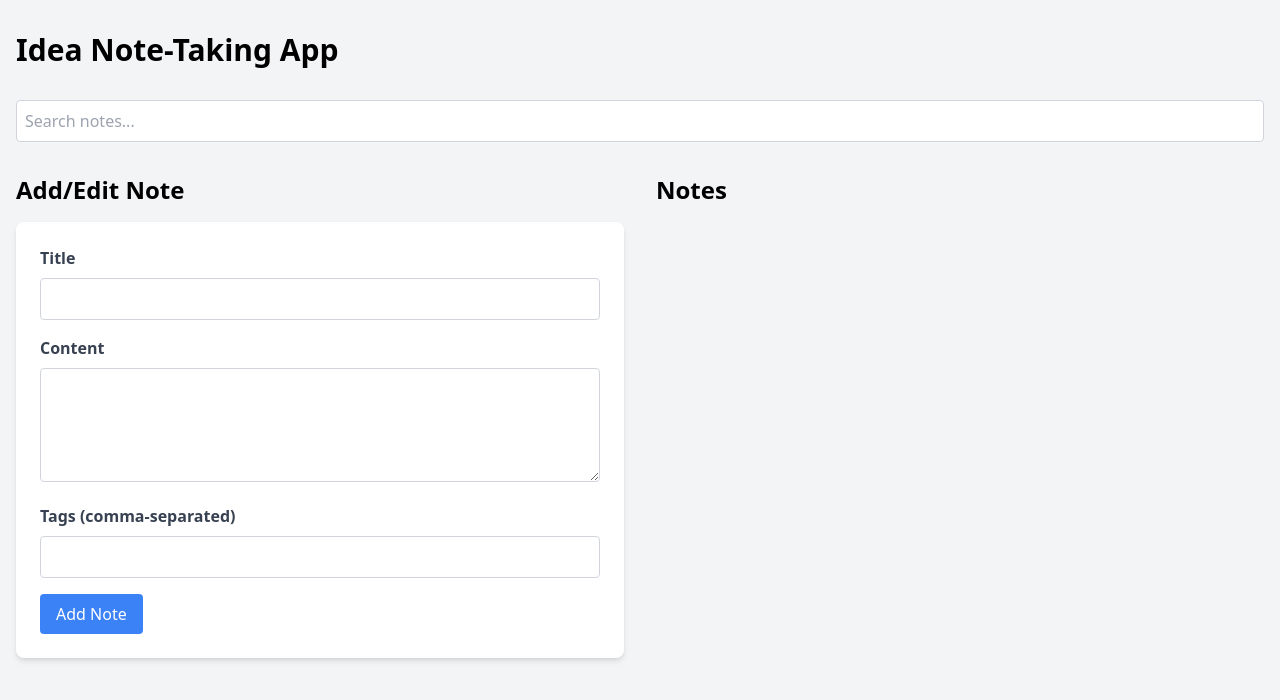
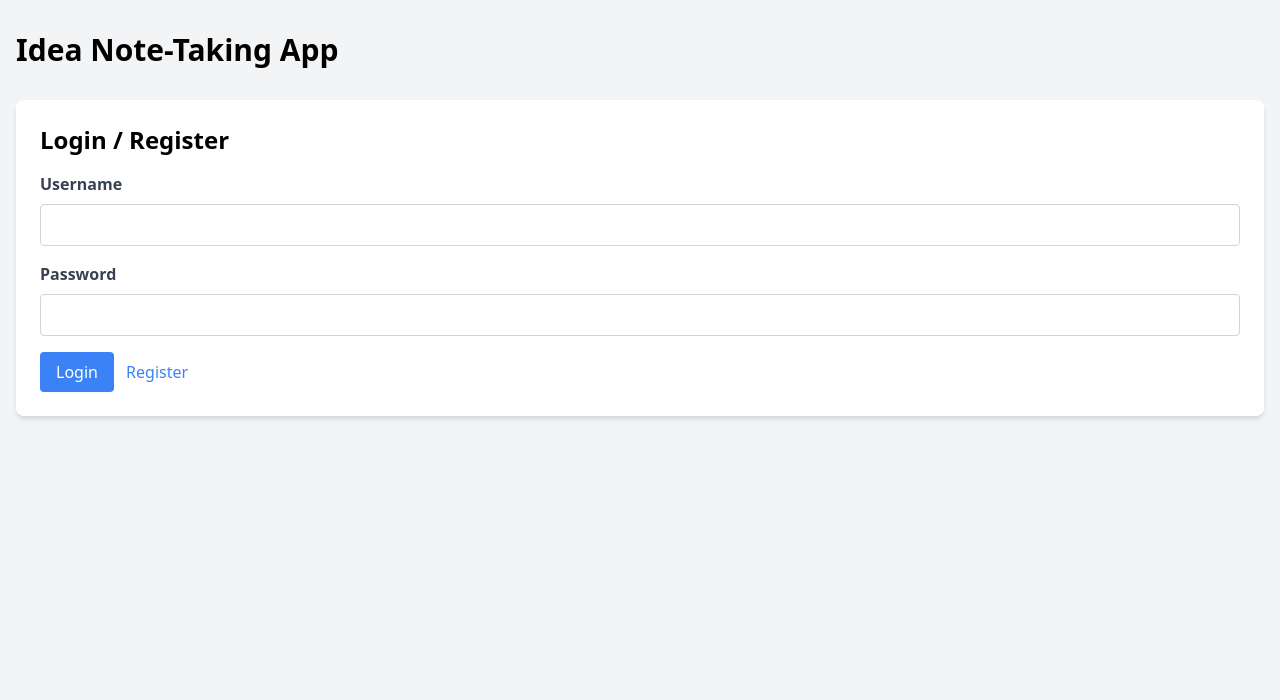
Before and after one commit to hiroshi75/ideavault, a Flask app: page / in a window 1280 px wide. Shown: the top 700 px of the page. Run offline with Flask 3, Linux system fonts and the light colour scheme; data that the repository does not hold is empty.

Commit message:
Agent query: Can you register a new user, log in, create a note, and verify that the note is associated with the logged-in user?

```diff
--- a/app.py
+++ b/app.py
@@ -13,11 +13,12 @@ def create_app():
     app.config["SQLALCHEMY_DATABASE_URI"] = os.environ.get("DATABASE_URL")
     app.config["SQLALCHEMY_TRACK_MODIFICATIONS"] = False
     app.config["SECRET_KEY"] = os.urandom(24)
+    app.config['SESSION_TYPE'] = 'filesystem'
 
     db.init_app(app)
 
     with app.app_context():
-        from models import Note, Tag
+        from models import Note, Tag, User
         db.create_all()
 
     from routes import main as main_blueprint
--- a/pyproject.toml
+++ b/pyproject.toml
@@ -11,6 +11,7 @@ psycopg2-binary = "^2.9.9"
 email-validator = "^2.2.0"
 flask = "^3.0.3"
 flask-sqlalchemy = "^3.1.1"
+flask-session = "^0.8.0"
 
 
 [build-system]
--- a/routes.py
+++ b/routes.py
@@ -1,5 +1,6 @@
-from flask import Blueprint, jsonify, request, render_template
-from models import db, Note, Tag
+from flask import Blueprint, jsonify, request, render_template, session
+from models import db, Note, Tag, User
+from werkzeug.security import generate_password_hash, check_password_hash
 
 main = Blueprint('main', __name__)
 
@@ -7,15 +8,48 @@ main = Blueprint('main', __name__)
 def index():
     return render_template('index.html')
 
+@main.route('/api/register', methods=['POST'])
+def register():
+    data = request.json
+    user = User.query.filter_by(username=data['username']).first()
+    if user:
+        return jsonify({'error': 'Username already exists'}), 400
+    user = User.query.filter_by(email=data['email']).first()
+    if user:
+        return jsonify({'error': 'Email already exists'}), 400
+    new_user = User(username=data['username'], email=data['email'])
+    new_user.set_password(data['password'])
+    db.session.add(new_user)
+    db.session.commit()
+    return jsonify(new_user.to_dict()), 201
+
+@main.route('/api/login', methods=['POST'])
+def login():
+    data = request.json
+    user = User.query.filter_by(username=data['username']).first()
+    if user and user.check_password(data['password']):
+        session['user_id'] = user.id
+        return jsonify(user.to_dict()), 200
+    return jsonify({'error': 'Invalid username or password'}), 401
+
+@main.route('/api/logout', methods=['POST'])
+def logout():
+    session.pop('user_id', None)
+    return '', 204
+
 @main.route('/api/notes', methods=['GET'])
 def get_notes():
-    notes = Note.query.all()
+    if 'user_id' not in session:
+        return jsonify({'error': 'Unauthorized'}), 401
+    notes = Note.query.filter_by(user_id=session['user_id']).all()
     return jsonify([note.to_dict() for note in notes])
 
 @main.route('/api/notes', methods=['POST'])
 def create_note():
+    if 'user_id' not in session:
+        return jsonify({'error': 'Unauthorized'}), 401
     data = request.json
-    new_note = Note(title=data['title'], content=data['content'])
+    new_note = Note(title=data['title'], content=data['content'], user_id=session['user_id'])
 
     for tag_name in data.get('tags', []):
         tag = Tag.query.filter_by(name=tag_name).first()
@@ -30,12 +64,20 @@ def create_note():
 
 @main.route('/api/notes/<int:note_id>', methods=['GET'])
 def get_note(note_id):
+    if 'user_id' not in session:
+        return jsonify({'error': 'Unauthorized'}), 401
     note = Note.query.get_or_404(note_id)
+    if note.user_id != session['user_id']:
+        return jsonify({'error': 'Unauthorized'}), 401
     return jsonify(note.to_dict())
 
 @main.route('/api/notes/<int:note_id>', methods=['PUT'])
 def update_note(note_id):
+    if 'user_id' not in session:
+        return jsonify({'error': 'Unauthorized'}), 401
     note = Note.query.get_or_404(note_id)
+    if note.user_id != session['user_id']:
+        return jsonify({'error': 'Unauthorized'}), 401
     data = request.json
     note.title = data['title']
     note.content = data['content']
@@ -53,12 +95,18 @@ def update_note(note_id):
 
 @main.route('/api/notes/<int:note_id>', methods=['DELETE'])
 def delete_note(note_id):
+    if 'user_id' not in session:
+        return jsonify({'error': 'Unauthorized'}), 401
     note = Note.query.get_or_404(note_id)
+    if note.user_id != session['user_id']:
+        return jsonify({'error': 'Unauthorized'}), 401
     db.session.delete(note)
     db.session.commit()
     return '', 204
 
 @main.route('/api/tags', methods=['GET'])
 def get_tags():
-    tags = Tag.query.all()
+    if 'user_id' not in session:
+        return jsonify({'error': 'Unauthorized'}), 401
+    tags = Tag.query.join(Tag.notes).filter(Note.user_id == session['user_id']).all()
     return jsonify([tag.to_dict() for tag in tags])
--- a/static/js/app.js
+++ b/static/js/app.js
@@ -1,4 +1,14 @@
 document.addEventListener('DOMContentLoaded', () => {
+    const authForm = document.getElementById('auth-form');
+    const authSubmit = document.getElementById('auth-submit');
+    const toggleAuth = document.getElementById('toggle-auth');
+    const emailContainer = document.getElementById('email-container');
+    const logoutBtn = document.getElementById('logout-btn');
+    const userInfo = document.getElementById('user-info');
+    const loggedInUsername = document.getElementById('logged-in-username');
+    const loginRegisterForm = document.getElementById('login-register-form');
+    const appContainer = document.getElementById('app-container');
+
     const noteList = document.getElementById('note-list');
     const noteForm = document.getElementById('note-form');
     const noteTitle = document.getElementById('note-title');
@@ -8,8 +18,90 @@ document.addEventListener('DOMContentLoaded', () => {
     const searchInput = document.getElementById('search-input');
 
     let currentNoteId = null;
+    let isLoggedIn = false;
+
+    function showLoginForm() {
+        loginRegisterForm.style.display = 'block';
+        userInfo.style.display = 'none';
+        appContainer.style.display = 'none';
+        authSubmit.textContent = 'Login';
+        emailContainer.style.display = 'none';
+        toggleAuth.textContent = 'Register';
+    }
+
+    function showRegisterForm() {
+        loginRegisterForm.style.display = 'block';
+        userInfo.style.display = 'none';
+        appContainer.style.display = 'none';
+        authSubmit.textContent = 'Register';
+        emailContainer.style.display = 'block';
+        toggleAuth.textContent = 'Login';
+    }
+
+    function showUserInfo(username) {
+        loginRegisterForm.style.display = 'none';
+        userInfo.style.display = 'block';
+        appContainer.style.display = 'block';
+        loggedInUsername.textContent = username;
+        isLoggedIn = true;
+        fetchNotes();
+    }
+
+    toggleAuth.addEventListener('click', () => {
+        if (authSubmit.textContent === 'Login') {
+            showRegisterForm();
+        } else {
+            showLoginForm();
+        }
+    });
+
+    authForm.addEventListener('submit', (e) => {
+        e.preventDefault();
+        const username = document.getElementById('username').value;
+        const password = document.getElementById('password').value;
+        const email = document.getElementById('email').value;
+
+        if (authSubmit.textContent === 'Login') {
+            fetch('/api/login', {
+                method: 'POST',
+                headers: { 'Content-Type': 'application/json' },
+                body: JSON.stringify({ username, password })
+            })
+            .then(response => response.json())
+            .then(data => {
+                if (data.error) {
+                    alert(data.error);
+                } else {
+                    showUserInfo(data.username);
+                }
+            });
+        } else {
+            fetch('/api/register', {
+                method: 'POST',
+                headers: { 'Content-Type': 'application/json' },
+                body: JSON.stringify({ username, password, email })
+            })
+            .then(response => response.json())
+            .then(data => {
+                if (data.error) {
+                    alert(data.error);
+                } else {
+                    showUserInfo(data.username);
+                }
+            });
+        }
+    });
+
+    logoutBtn.addEventListener('click', () => {
+        fetch('/api/logout', { method: 'POST' })
+        .then(() => {
+            isLoggedIn = false;
+            showLoginForm();
+        });
+    });
 
     function fetchNotes() {
+        if (!isLoggedIn) return;
         fetch('/api/notes')
             .then(response => response.json())
             .then(notes => {
@@ -116,5 +208,5 @@ document.addEventListener('DOMContentLoaded', () => {
         });
     });
 
-    fetchNotes();
+    showLoginForm();
 });
--- a/templates/index.html
+++ b/templates/index.html
@@ -10,6 +10,33 @@
     <div class="container mx-auto px-4 py-8">
         <h1 class="text-3xl font-bold mb-8">Idea Note-Taking App</h1>
 
+        <div id="auth-container" class="mb-8">
+            <div id="login-register-form" class="bg-white p-6 rounded-lg shadow-md mb-4">
+                <h2 class="text-2xl font-semibold mb-4">Login / Register</h2>
+                <form id="auth-form">
+                    <div class="mb-4">
+                        <label for="username" class="block text-gray-700 font-bold mb-2">Username</label>
+                        <input type="text" id="username" required class="w-full p-2 border border-gray-300 rounded">
+                    </div>
+                    <div class="mb-4">
+                        <label for="password" class="block text-gray-700 font-bold mb-2">Password</label>
+                        <input type="password" id="password" required class="w-full p-2 border border-gray-300 rounded">
+                    </div>
+                    <div id="email-container" class="mb-4 hidden">
+                        <label for="email" class="block text-gray-700 font-bold mb-2">Email</label>
+                        <input type="email" id="email" class="w-full p-2 border border-gray-300 rounded">
+                    </div>
+                    <button type="submit" id="auth-submit" class="bg-blue-500 text-white px-4 py-2 rounded hover:bg-blue-600">Login</button>
+                    <button type="button" id="toggle-auth" class="ml-2 text-blue-500 hover:text-blue-700">Register</button>
+                </form>
+            </div>
+            <div id="user-info" class="hidden bg-white p-6 rounded-lg shadow-md mb-4">
+                <p>Welcome, <span id="logged-in-username"></span>!</p>
+                <button id="logout-btn" class="bg-red-500 text-white px-4 py-2 rounded hover:bg-red-600 mt-2">Logout</button>
+            </div>
+        </div>
+
+        <div id="app-container" class="hidden">
             <div class="mb-8">
                 <input type="text" id="search-input" placeholder="Search notes..." class="w-full p-2 rounded border border-gray-300">
             </div>
@@ -39,6 +66,7 @@
                 </div>
             </div>
         </div>
+    </div>
     <script src="/static/js/app.js"></script>
 </body>
 </html>
```
Also changed, not shown: models.py (+24 -1 lines), 1 other file. Lines whose indentation alone changed are shown as unchanged.
